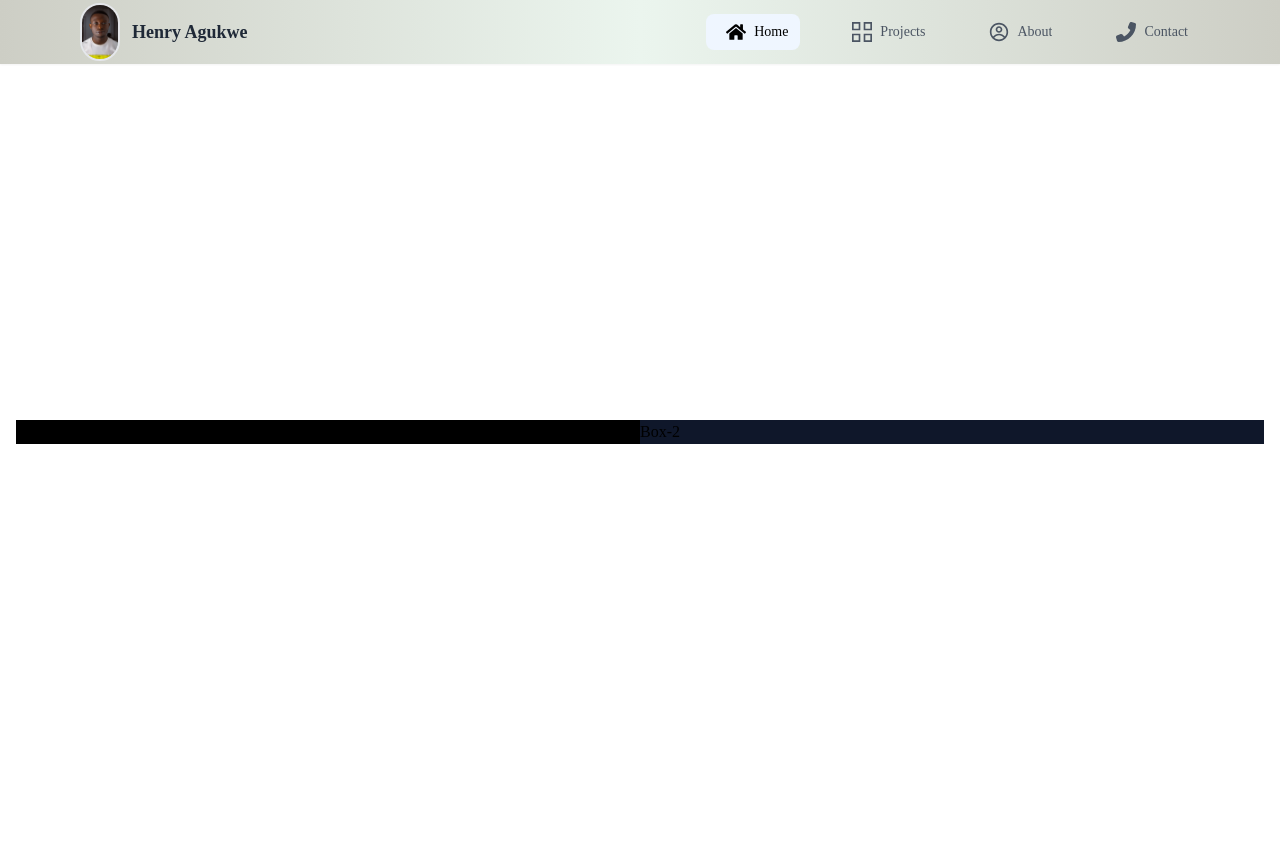
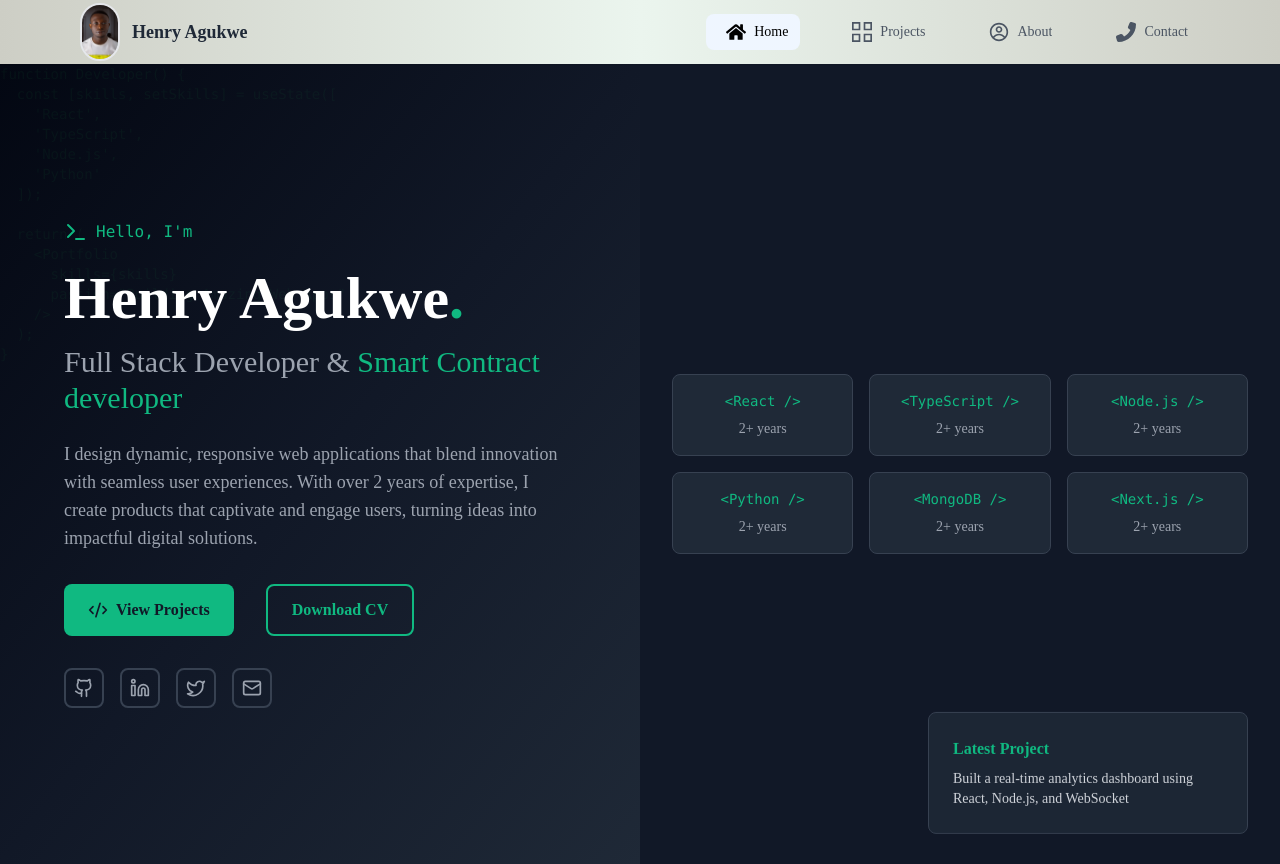
Before and after one commit to TheDEV111/Portfolio, a React (Create React App) app: page / in a window 1280 px wide. Before the commit the page ends 800 px from the top, so only its background shows below. Built offline with nearby package versions, Linux system fonts and the light colour scheme.

Commit message:
complete hero component for portfolio using lucide and framer motion

```diff
--- a/package.json
+++ b/package.json
@@ -6,6 +6,8 @@
     "@testing-library/jest-dom": "^5.17.0",
     "@testing-library/react": "^13.4.0",
     "@testing-library/user-event": "^13.5.0",
+    "framer-motion": "^11.11.11",
+    "lucide-react": "^0.456.0",
     "react": "^18.3.1",
     "react-dom": "^18.3.1",
     "react-icons": "^5.3.0",
--- a/src/Components/Hero.jsx
+++ b/src/Components/Hero.jsx
@@ -1,16 +1,169 @@
-import React from 'react'
+import React from 'react';
+import { motion } from 'framer-motion';
+import { Github, Linkedin, Twitter, Mail, Terminal, Code2 } from 'lucide-react';
 
 const Hero = () => {
   return (
-    <div className="container min-h-[calc(100vh-64px)] flex justify-evenly items-center mx-auto px-4 sm:flex-col md:flex-row">
-      <div className="flex-1 bg-black">
-        Box-1
-      </div>
-      <div className="flex-1 bg-slate-900">
-        <h1>Box-2</h1>
-      </div>
+    <div className="min-h-screen bg-gray-950 flex flex-col lg:flex-row">
+      {/* Left Panel - Developer Intro */}
+      <motion.div
+        initial={{ opacity: 0, y: 50, x: 0 }}
+        animate={{ opacity: 1, y: 0, x: 0 }}
+        transition={{ duration: 0.8 }}
+        className="w-full lg:w-1/2 min-h-[60vh] lg:min-h-screen bg-gradient-to-br from-gray-950 via-gray-900 to-gray-800 p-6 sm:p-8 lg:p-16 flex items-center justify-center relative overflow-hidden"
+      >
+        {/* Code Background Effect */}
+        <div className="absolute inset-0 opacity-5">
+          <pre className="text-xs sm:text-sm text-green-500 font-mono">
+            {`function Developer() {
+  const [skills, setSkills] = useState([
+    'React',
+    'TypeScript',
+    'Node.js',
+    'Python'
+  ]);
+
+  return (
+    <Portfolio
+      skills={skills}
+      passion="Building Amazing Web Apps"
+    />
+  );
+}`}
+          </pre>
+        </div>
+
+        <div className="max-w-xl relative z-10">
+          <motion.div
+            initial={{ opacity: 0, y: 20 }}
+            animate={{ opacity: 1, y: 0 }}
+            transition={{ duration: 0.8, delay: 0.2 }}
+          >
+            <div className="flex items-center gap-2 mb-6">
+              <Terminal className="text-emerald-500 w-6 h-6" />
+              <span className="text-emerald-500 font-mono">Hello, I'm</span>
+            </div>
+
+            <h1 className="text-3xl sm:text-4xl lg:text-5xl xl:text-6xl font-bold text-white mb-4">
+              Henry Agukwe
+              <span className="text-emerald-500">.</span>
+            </h1>
+
+            <motion.div
+              initial={{ opacity: 0, x: -20 }}
+              animate={{ opacity: 1, x: 0 }}
+              transition={{ duration: 0.8, delay: 0.4 }}
+            >
+              <h2 className="text-xl sm:text-2xl lg:text-3xl text-gray-400 mb-6">
+                Full Stack Developer &
+                <span className="text-emerald-500"> Smart Contract developer</span>
+              </h2>
+            </motion.div>
+
+            <p className="text-base sm:text-lg text-gray-400 mb-8">
+            I design dynamic, responsive web applications that blend innovation with seamless user experiences. With over 2 years of expertise, I create products that captivate and engage users, turning ideas into impactful digital solutions.
+            </p>
+
+            <div className="flex flex-col sm:flex-row gap-4 sm:space-x-4 mb-8">
+              <motion.button
+                whileHover={{ scale: 1.05 }}
+                whileTap={{ scale: 0.95 }}
+                className="bg-emerald-500 text-gray-900 px-6 py-3 rounded-lg font-semibold transition-colors duration-300 hover:bg-emerald-400 text-center flex items-center justify-center gap-2"
+              >
+                <Code2 className="w-5 h-5" />
+                View Projects
+              </motion.button>
+              <motion.button
+                whileHover={{ scale: 1.05 }}
+                whileTap={{ scale: 0.95 }}
+                className="border-2 border-emerald-500 text-emerald-500 px-6 py-3 rounded-lg font-semibold transition-colors duration-300 hover:bg-emerald-500 hover:text-gray-900 text-center"
+              >
+                Download CV
+              </motion.button>
+            </div>
+
+            {/* Social Links */}
+            <div className="flex space-x-4">
+              {[
+                { icon: Github, link: "https://github.com/Henryno111", label: "GitHub" },
+                { icon: Linkedin, link: "https://linkedin.com/in/agukwe-henry", label: "LinkedIn" },
+                { icon: Twitter, link: "https://x.com/@boy_gene_us", label: "Twitter" },
+                { icon: Mail, link: "Henryagukwe01@gmail.com", label: "Email" }
+              ].map((social, index) => (
+                <motion.a
+                  key={social.label}
+                  href={social.link}
+                  whileHover={{ scale: 1.1, y: -2 }}
+                  initial={{ opacity: 0, y: 20 }}
+                  animate={{ opacity: 1, y: 0 }}
+                  transition={{ delay: 0.6 + (index * 0.1) }}
+                  className="w-10 h-10 border-2 border-gray-700 rounded-lg flex items-center justify-center text-gray-400 hover:text-emerald-500 hover:border-emerald-500 transition-colors duration-300"
+                >
+                  <social.icon className="w-5 h-5" />
+                </motion.a>
+              ))}
+            </div>
+          </motion.div>
+        </div>
+      </motion.div>
+
+      {/* Right Panel - Featured Project/Skills */}
+      <motion.div
+        initial={{ opacity: 0, y: 50, x: 0 }}
+        animate={{ opacity: 1, y: 0, x: 0 }}
+        transition={{ duration: 0.8 }}
+        className="w-full lg:w-1/2 min-h-[40vh] lg:min-h-screen relative overflow-hidden bg-gray-900"
+      >
+        <motion.div
+          initial={{ scale: 1.2 }}
+          animate={{ scale: 1 }}
+          transition={{ duration: 1.5 }}
+          className="h-full flex items-center justify-center p-8"
+        >
+          {/* Tech Stack Grid */}
+          <div className="grid grid-cols-2 sm:grid-cols-3 gap-4 w-full max-w-2xl">
+            {[
+              "React", "TypeScript", "Node.js",
+              "Python", "MongoDB", "Next.js"
+            ].map((tech, index) => (
+              <motion.div
+                key={tech}
+                initial={{ opacity: 0, y: 20 }}
+                animate={{ opacity: 1, y: 0 }}
+                transition={{ delay: 0.2 + (index * 0.1) }}
+                className="bg-gray-800 p-4 rounded-lg border border-gray-700 hover:border-emerald-500 transition-colors duration-300"
+              >
+                <div className="text-center">
+                  <h3 className="text-emerald-500 font-mono text-sm mb-2">{`<${tech} />`}</h3>
+                  <p className="text-gray-400 text-sm">
+                    2+ years
+                  </p>
+                </div>
+              </motion.div>
+            ))}
+          </div>
+        </motion.div>
+
+        {/* Featured Project Card */}
+        <motion.div
+          animate={{
+            y: [-10, 10, -10],
+          }}
+          transition={{
+            duration: 4,
+            repeat: Infinity,
+            repeatType: "reverse",
+          }}
+          className="absolute bottom-4 right-4 sm:bottom-8 sm:right-8 bg-gray-800/90 backdrop-blur-sm p-4 sm:p-6 rounded-lg border border-gray-700 max-w-[90%] sm:max-w-xs"
+        >
+          <h3 className="text-emerald-500 font-semibold mb-2">Latest Project</h3>
+          <p className="text-gray-300 text-sm">
+            Built a real-time analytics dashboard using React, Node.js, and WebSocket
+          </p>
+        </motion.div>
+      </motion.div>
     </div>
-  )
-}
+  );
+};
 
-export default Hero
+export default Hero;
```
Also changed, not shown: src/Components/Footer.jsx (added), 1 other file (tests, documents, lock files or other folders).
